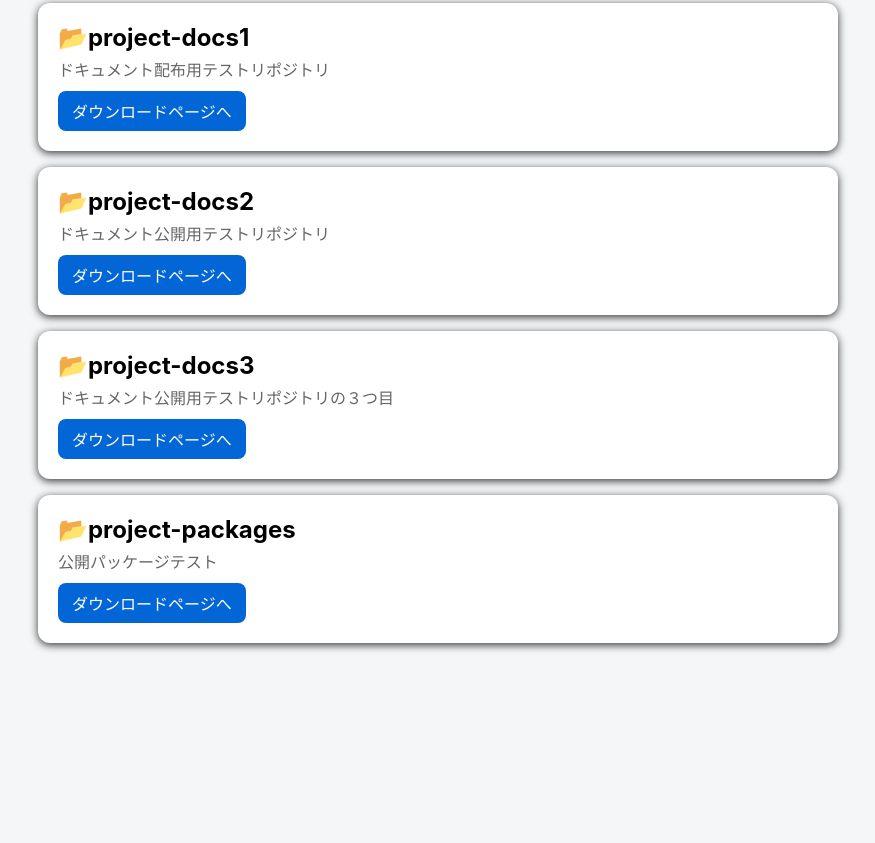
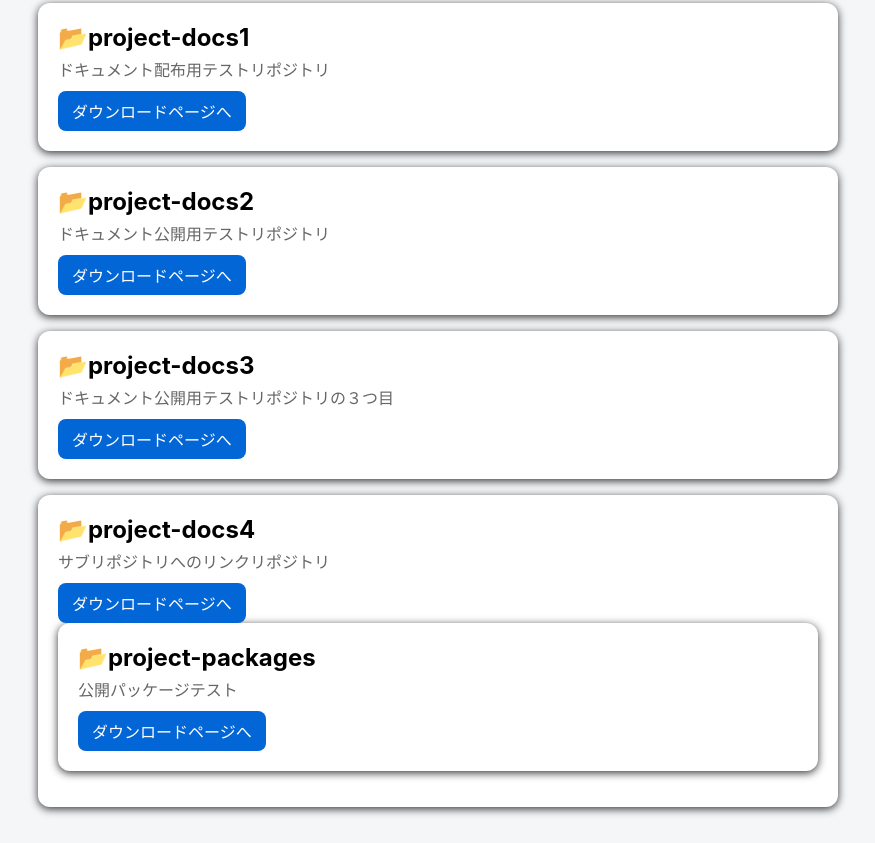
Before and after one commit to FEEL-TECH-TEST/portal-site, a plain HTML site: page index.html in a window 1280 px wide. Shown: the part 270-1113 px from the top of the page, without its empty margins (202-1077 px from the left). Before the commit the page ends 949 px from the top, so only its background shows below. Drawn offline with Linux system fonts and the light colour scheme.

Commit message:
サブリポ追加

```diff
--- a/index.html
+++ b/index.html
@@ -82,6 +82,11 @@ h1{
     </div>
 
     <div class="card">
+        <h2>📂project-docs4</h2>
+        <p>サブリポジトリへのリンクリポジトリ</p>
+        <a href="https://hanihatena35-prog.github.io/project-docs4/" class="btn" target="_blank" rel="noopener">ダウンロードページへ</a>
+
+    <div class="card">
         <h2>📂project-packages</h2>
         <p>公開パッケージテスト</p>
         <a href="https://hanihatena35-prog.github.io/project-packages/" class="btn" target="_blank" rel="noopener">ダウンロードページへ</a>
```
